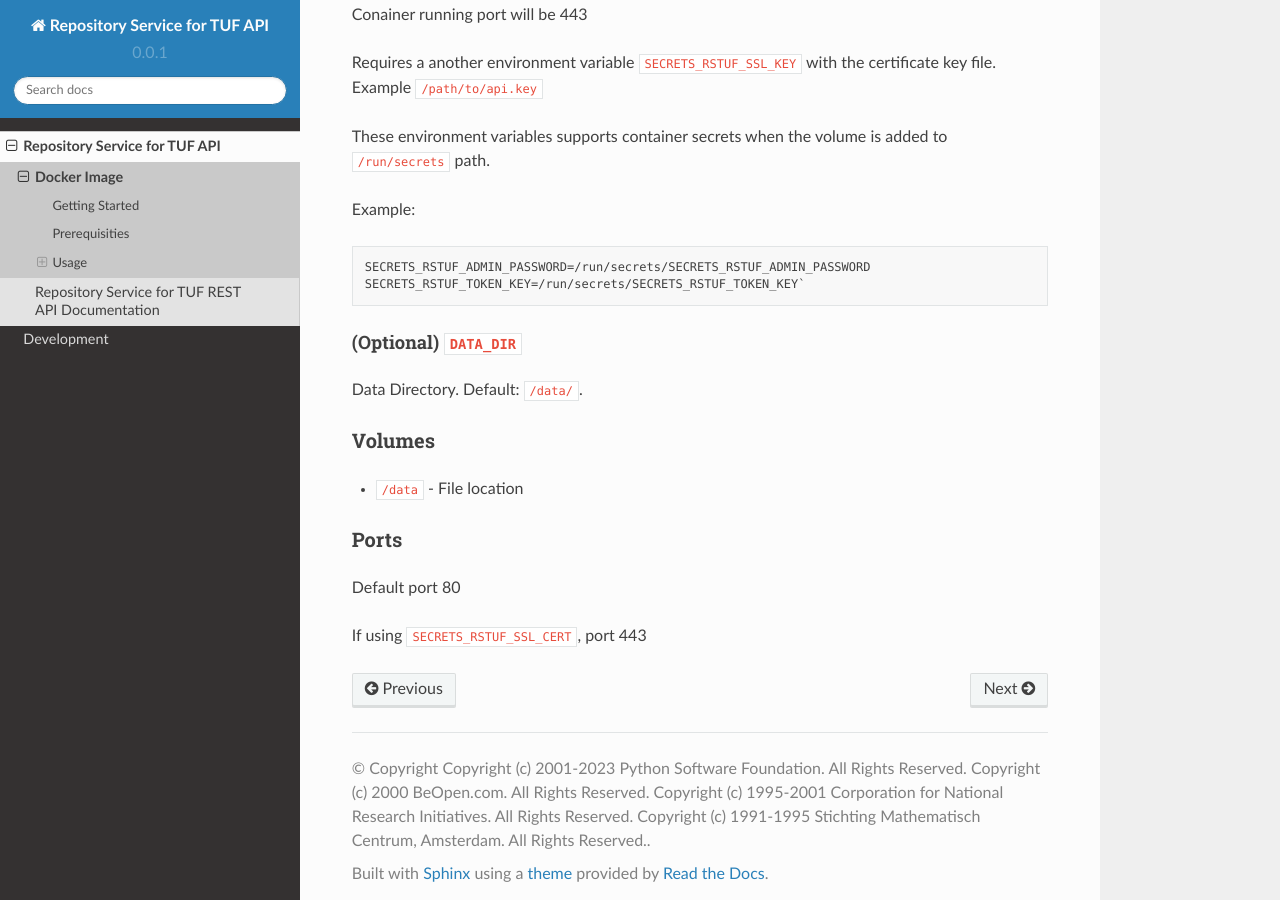
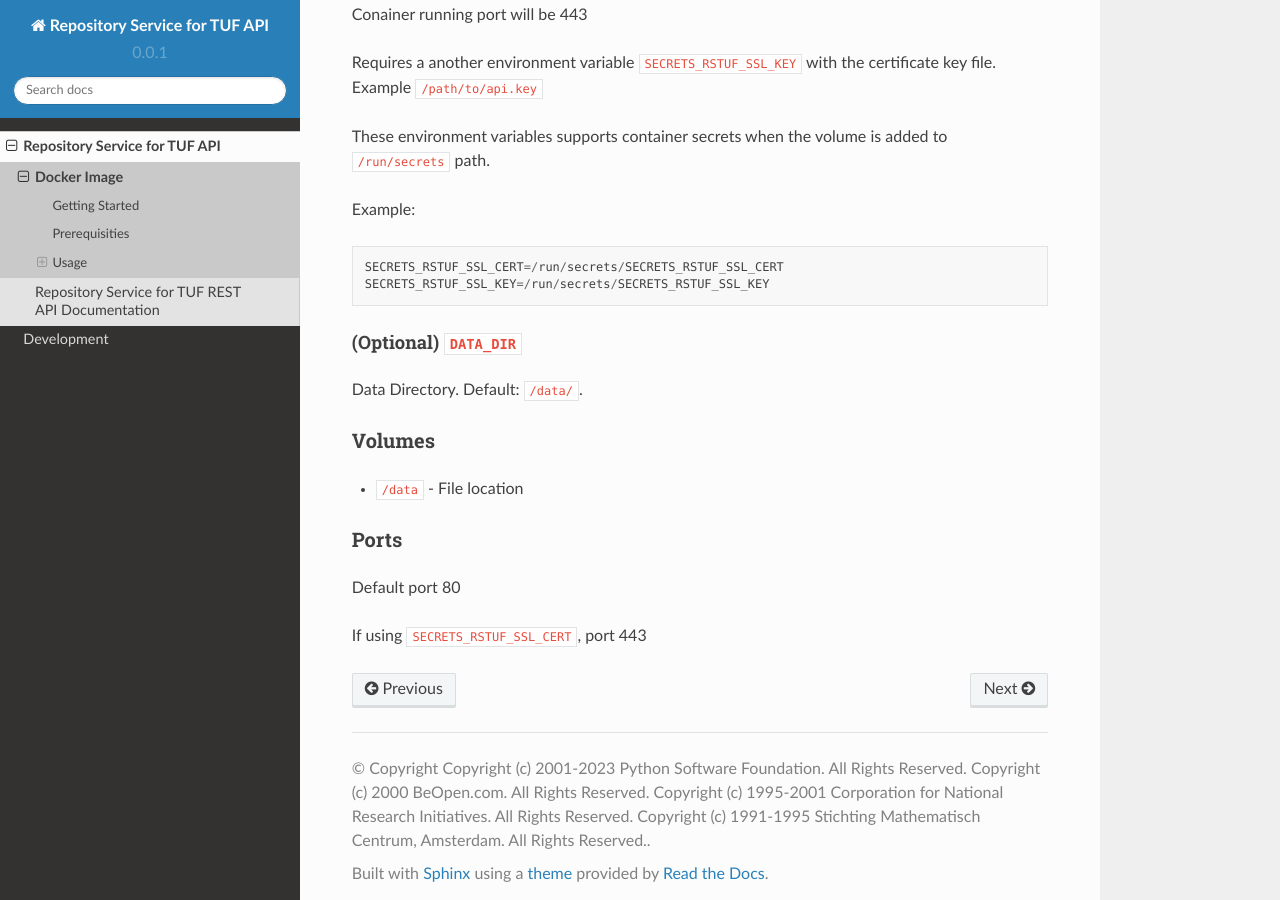
Before and after one commit to repository-service-tuf/repository-service-tuf-api, a Sphinx documentation site: the page built from docs/source/guide/Docker_README.md, in a window 1280 px wide and 900 px high, scrolled down 2540 px. Built offline with Sphinx 7.4.7 and the Read the Docs theme 2.0.0, drawn with Linux system fonts in a browser that asks for light colours.

Commit message:
Add correct examples snip
Signed-off-by: Kairo de Araujo <kdearaujo@vmware.com>

````diff
--- a/docs/source/guide/Docker_README.md
+++ b/docs/source/guide/Docker_README.md
@@ -122,8 +122,8 @@ to `/run/secrets` path.
 
 Example:
 ```
-SECRETS_RSTUF_ADMIN_PASSWORD=/run/secrets/SECRETS_RSTUF_ADMIN_PASSWORD
-SECRETS_RSTUF_TOKEN_KEY=/run/secrets/SECRETS_RSTUF_TOKEN_KEY`
+SECRETS_RSTUF_SSL_CERT=/run/secrets/SECRETS_RSTUF_SSL_CERT
+SECRETS_RSTUF_SSL_KEY=/run/secrets/SECRETS_RSTUF_SSL_KEY
 ```
 
 #### (Optional) `DATA_DIR`
````
